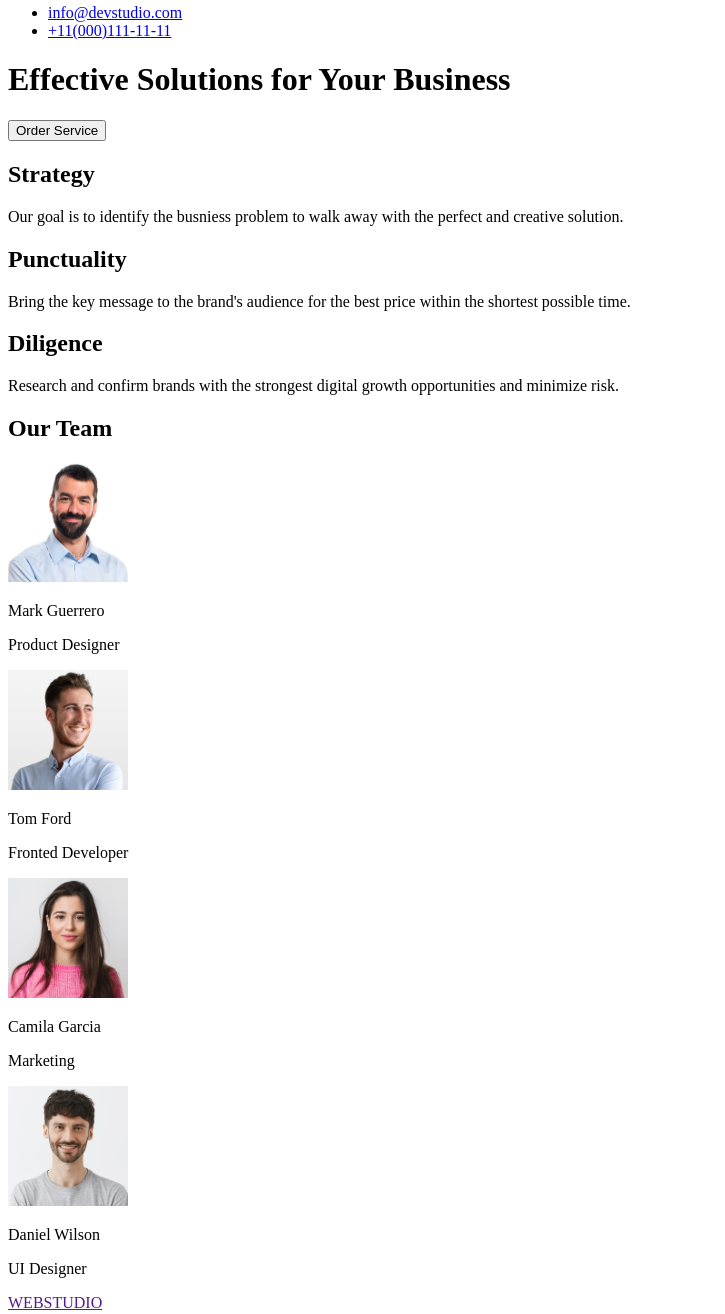
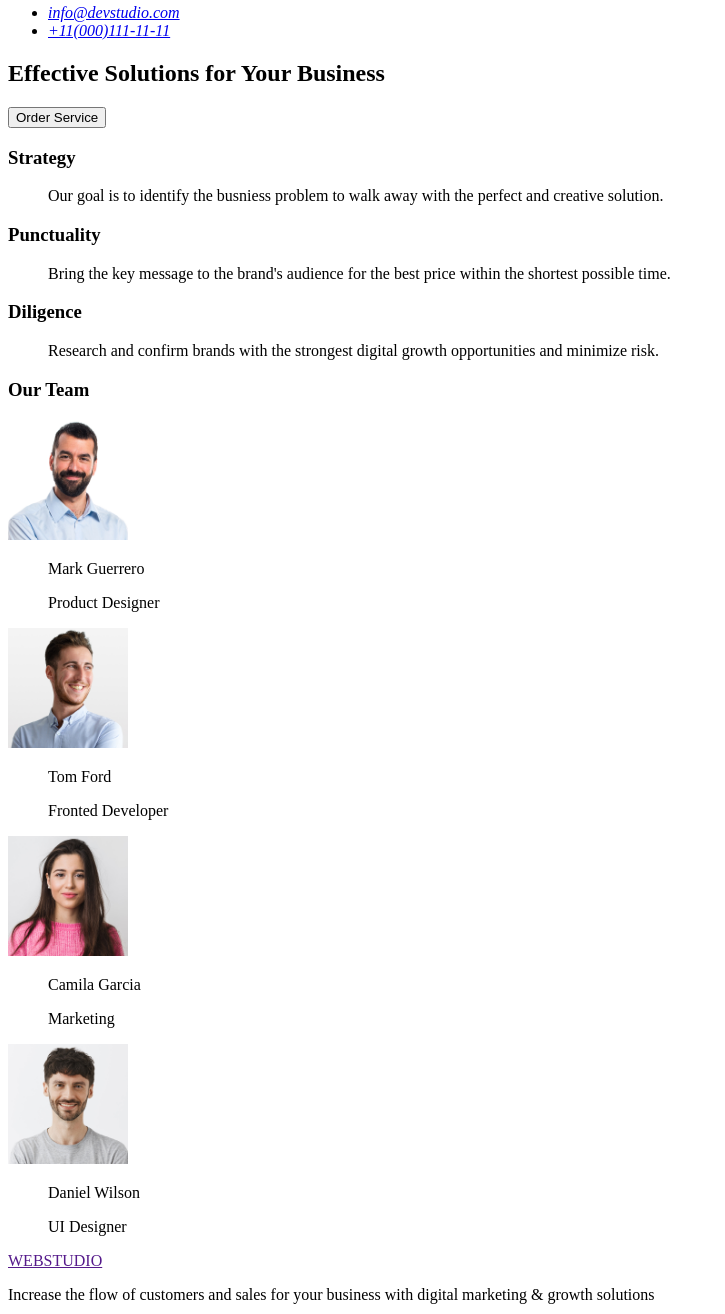
Before and after one commit to oguzhancuceoglu/goit-markup-hw-01, a plain HTML site: page goit-markup-hw-01/index.html in a window 1280 px wide. Shown: the part 108-1422 px from the top of the page, without its empty margins (0-725 px from the left). Drawn offline with Linux system fonts and the light colour scheme.

Commit message:
odev1 gonderim

```diff
--- a/goit-markup-hw-01/index.html
+++ b/goit-markup-hw-01/index.html
@@ -1,64 +1,88 @@
-<!DOCTYPE html>
+<!doctype html>
 <html lang="en">
   <head>
-    <meta charset="UTF-8">
-    <meta name="viewport" content="width=device-width, initial-scale=1.0">
+    <meta charset="UTF-8" />
+    <meta name="viewport" content="width=device-width, initial-scale=1.0" />
     <title>Document</title>
   </head>
   <body>
     <header>
+      <nav>
         <a href="">WEBSTUDIO</a>
         <ul>
           <li>Studio</li>
           <li>Portfolio</li>
           <li>Contects</li>
         </ul>
+      </nav>
+    </header>
     <!-- iletişim bilgileri -->
-         <nav>
+    <address>
       <ul>
         <li><a href="mailto:info@devstudio.com">info@devstudio.com</a></li>
         <li><a href="tel:+11(111-11-11)">+11(000)111-11-11</a></li>
       </ul>
-         </nav>
+    </address>
     <main>
-            <h1> Effective Solutions for Your Business </h1>
-            <button type="button"> Order Service </button>
-            <h2> Strategy </h2>
-                <p>
-                    Our goal is to identify the busniess problem to walk away with
-                    the perfect and creative solution.
-                </p>
-            <h2> Punctuality </h2>
-                <p>
+      <section>
+        <h1>Effective Solutions for Your Business</h1>
+      </section>
+      <button type="button">Order Service</button>
+      <section>
+        <h3>Strategy</h3>
+        <ul>
+          Our goal is to identify the busniess problem to walk away with the
+          perfect and creative solution.
+        </ul>
+        <h3>Punctuality</h3>
+        <ul>
           Bring the key message to the brand's audience for the best price
           within the shortest possible time.
-                </p>
-            <h2> Diligence </h2>
-                <p>
+        </ul>
+        <h3>Diligence</h3>
+        <ul>
           Research and confirm brands with the strongest digital growth
           opportunities and minimize risk.
-                </p>
-            <h2> Our Team </h2>
-                <img src="/images/img.jpg" alt="görsel1" width="120" height="120" />
-                    <p> Mark Guerrero </p>
-                    <p> Product Designer </p>
-                <img src="/images/img-2.jpg" alt="görsel2" width="120" height="120" />
-                    <p> Tom Ford </p>
-                    <p> Fronted Developer </p>
-                <img src="/images/img-3.jpg" alt="görsel3" width="120" height="120" />
-                    <p> Camila Garcia </p>
-                    <p> Marketing </p>
-                <img src="/images/img-4.jpg" alt="görsel4" width="120" height="120" />
-                    <p> Daniel Wilson </p>
-                    <p> UI Designer </p>
+        </ul>
+      </section>
+      <section>
+        <h3>Our Team</h3>
+        <img src="./images/img.jpg" alt="görsel1" width="120" height="120" />
+        <ul>
+          Mark Guerrero
+        </ul>
+        <ul>
+          Product Designer
+        </ul>
+        <img src="./images/img-2.jpg" alt="görsel2" width="120" height="120" />
+        <ul>
+          Tom Ford
+        </ul>
+        <ul>
+          Fronted Developer
+        </ul>
+        <img src="./images/img-3.jpg" alt="görsel3" width="120" height="120" />
+        <ul>
+          Camila Garcia
+        </ul>
+        <ul>
+          Marketing
+        </ul>
+        <img src="./images/img-4.jpg" alt="görsel4" width="120" height="120" />
+        <ul>
+          Daniel Wilson
+        </ul>
+        <ul>
+          UI Designer
+        </ul>
+      </section>
     </main>
     <footer>
       <a href="">WEBSTUDIO</a>
       <p>
-                    Increase the flow of customers and sales for your business with
-                    digital marketing & growth solutions
+        Increase the flow of customers and sales for your business with digital
+        marketing & growth solutions
       </p>
     </footer>
-    </header>
   </body>
 </html>
```
Also changed, not shown: index.html (deleted, +0 -64 lines), 3 other files. Lines whose indentation alone changed are shown as unchanged.
